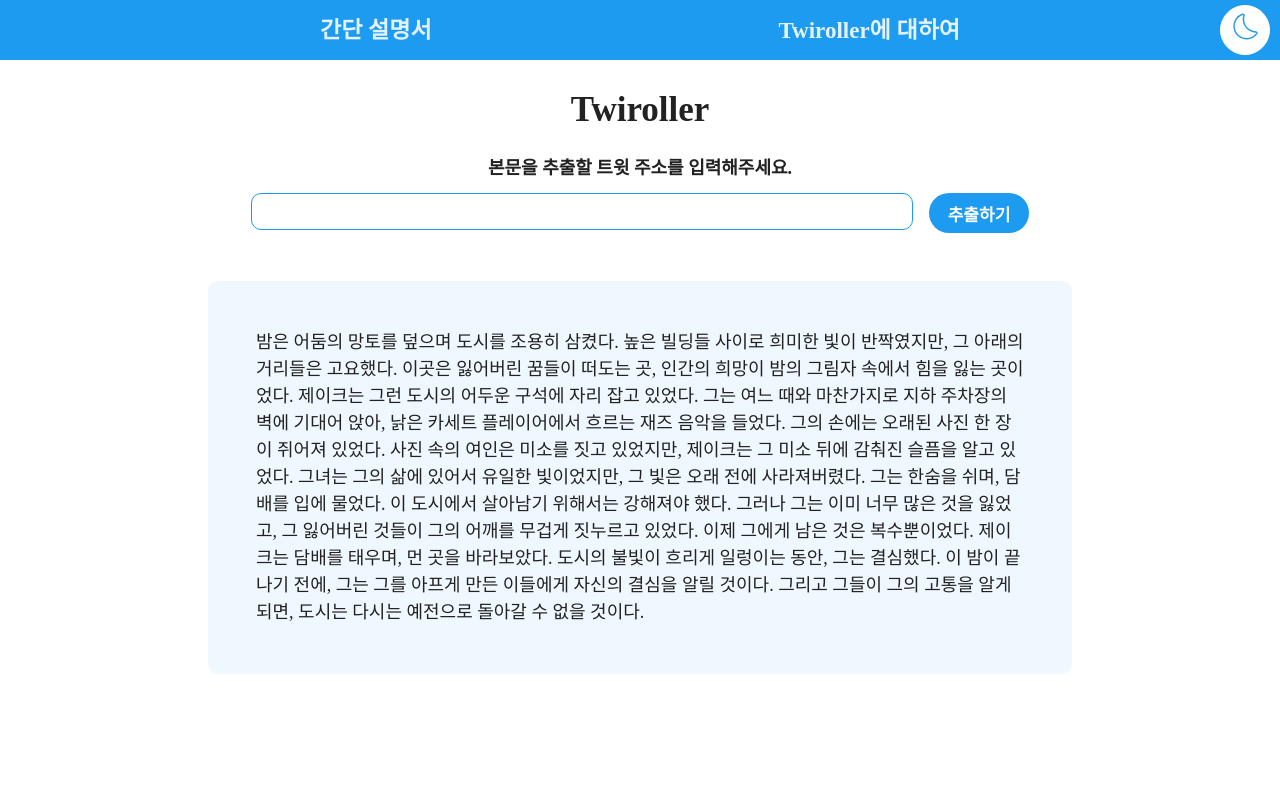
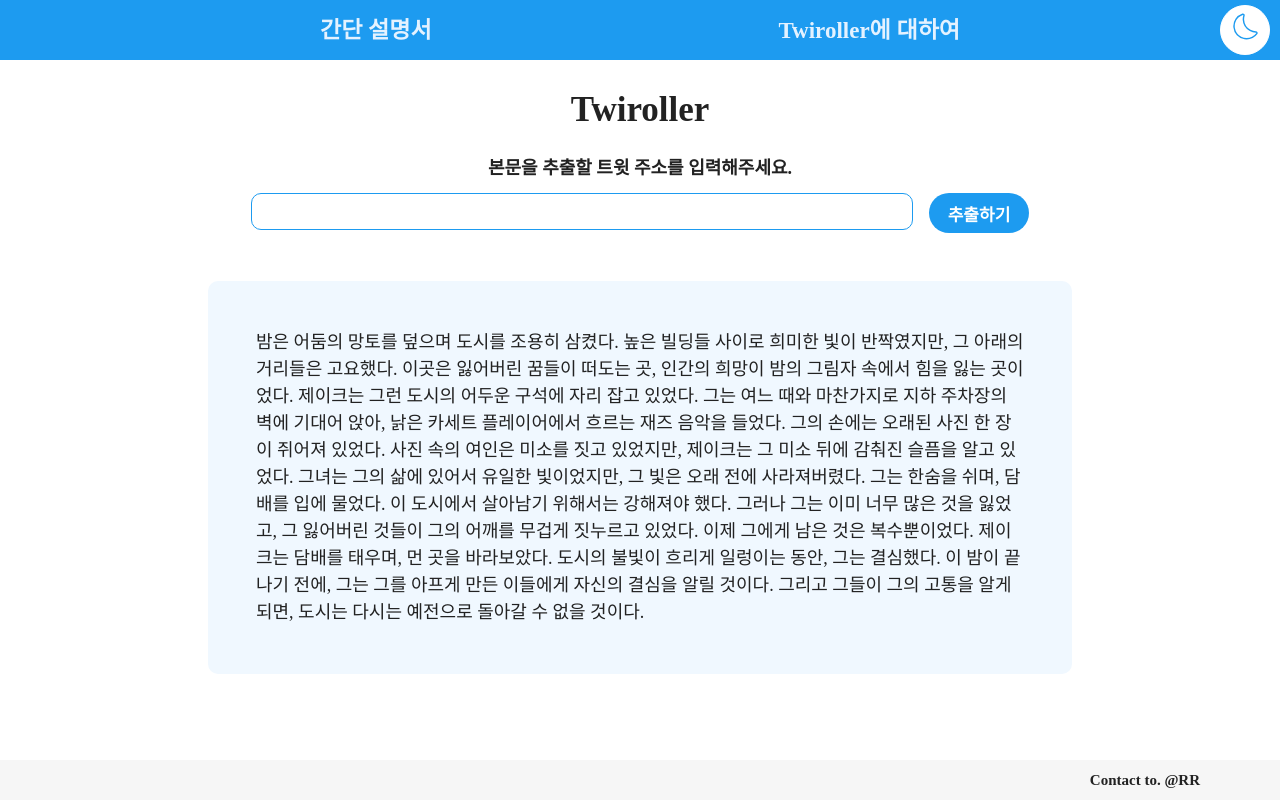
Before and after one commit to Raros17/twiroller, a React (Create React App) app: page / in a window 1280 px wide. Built offline with nearby package versions, Linux system fonts and the light colour scheme; no server answers.

Commit message:
feat: Footer 추가

```diff
--- a/src/App.tsx
+++ b/src/App.tsx
@@ -3,6 +3,7 @@
 import fetchData from './components/fetchData';
 import { CiDark } from "react-icons/ci";
 import { useState, useRef } from 'react';
+import Footer from './components/Footer';
 
 function App() {
   const urlInput = useRef<HTMLInputElement>(null);
@@ -47,6 +48,7 @@
                 </ContentSection>
               </TextContainer>
           </TextSection>
+          <Footer/>
     </TopContainer>
   );
 }
--- /dev/null
+++ b/src/components/Footer.tsx
@@ -0,0 +1,30 @@
+import styled from "styled-components";
+
+function Footer() {
+  return (
+    <FooterContainer>
+        <Address>Contact to. @RR</Address>
+        <section></section>
+    </FooterContainer>
+  )
+}
+export default Footer;
+
+
+const FooterContainer = styled.footer`
+    background-color: #f6f6f6;
+    color: #222;
+    position: absolute;
+    bottom: 0;
+    width: 100%;
+    height: 40px;
+    display: flex;
+    align-items: center;
+    justify-content: end;
+`
+
+const Address = styled.p`
+  font-size: 15px;
+  font-weight: 600;
+    margin-right: 5rem;
+`
```
